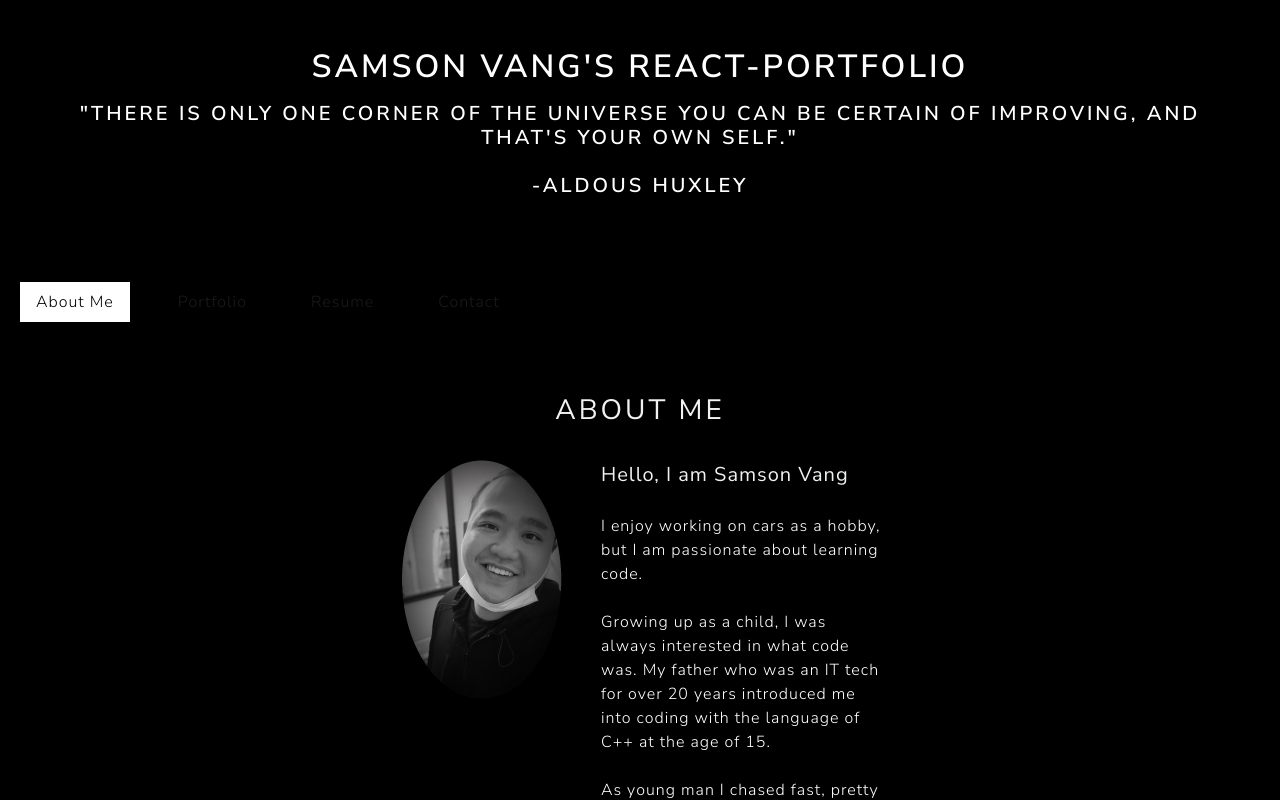
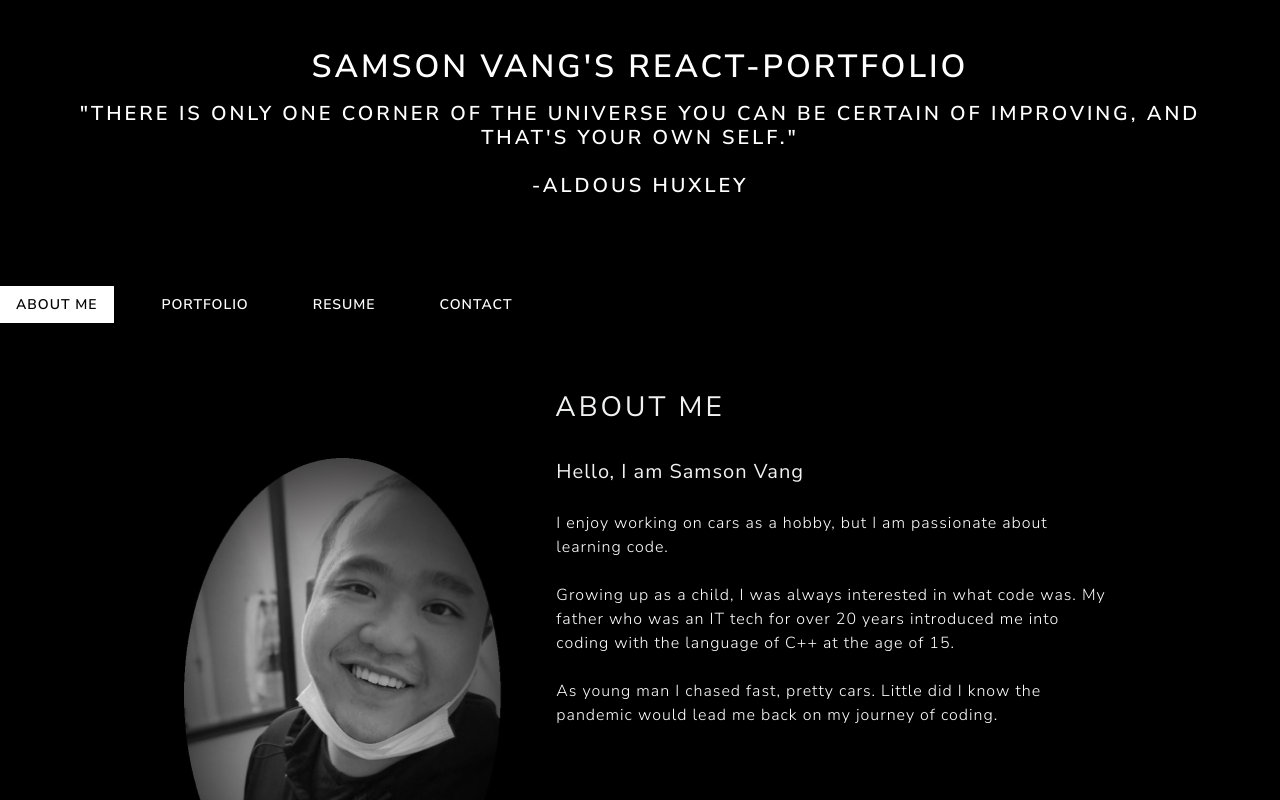
Before and after one commit to SamsonKnightz/React-Portfolio, a React (Create React App) app: page / in a window 1280 px wide. Shown: the top 800 px of the page. Built offline with nearby package versions, Linux system fonts and the light colour scheme.

Commit message:
added Navbar.css, was able to center align and color text white

```diff
--- a/src/components/NavTabs.js
+++ b/src/components/NavTabs.js
@@ -1,10 +1,9 @@
 import React from 'react';
+import '../styles/Navbar.css';
 
 const styles = {
-  sectionStyles: {
+  navbarStyles: {
     background: 'black',
-    color: "white",
-    text: "white"
 
 
   },
@@ -13,7 +12,7 @@ const styles = {
 
 function NavTabs({ currentPage, handlePageChange }) {
   return (
-    <section style={styles.sectionStyles} className="section">
+    <nav style={styles.navbarStyles} className="navbar">
     <ul className="nav nav-tabs">
       <li className="nav-item">
         <a
@@ -52,7 +51,7 @@ function NavTabs({ currentPage, handlePageChange }) {
         </a>
       </li>
     </ul>
-    </section>
+    </nav>
   );
 }
 
--- a/src/components/pages/AboutMe.js
+++ b/src/components/pages/AboutMe.js
@@ -14,7 +14,7 @@ const styles = {
 export default function AboutMe() {
   return (
     <section style={styles.sectionStyles} className="section">
-      <div class="container w-50 p-3 mt-3">
+      <div class="container p-2 mt-3">
         <h2 class="text-center text-light fw-bolder pb-3 mb-3">About Me</h2>
         <div class="row d-flex justify-content-center">
           <div class="col-4">
@@ -23,14 +23,11 @@ export default function AboutMe() {
           <div class="col-6">
             <p><span class="fw-bolder fs-4 text-light">Hello, I am Samson Vang </span>
               <br /><br />
-
               I enjoy working on cars as a hobby, but I am passionate about learning code.
               <br /><br />
-
               Growing up as a child, I was always interested
               in what code was. My father who was an IT tech for over 20 years introduced me into coding with the language of C++ at the age of 15.
               <br /><br />
-
               As young man I chased fast, pretty cars. Little did I know the pandemic would lead me back on my journey of coding.
               <br /><br />
             </p>
--- /dev/null
+++ b/src/styles/Navbar.css
@@ -0,0 +1,11 @@
+.navbar {
+    background: #6a1b9a;
+    justify-content: center;
+
+  }
+
+  .navbar a {
+    color: white;
+    text-decoration: none;
+    justify-content: center;
+  }
```
